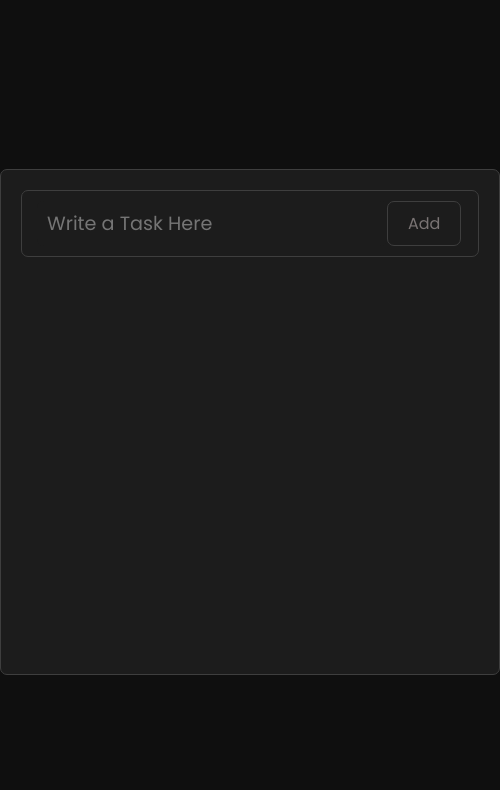
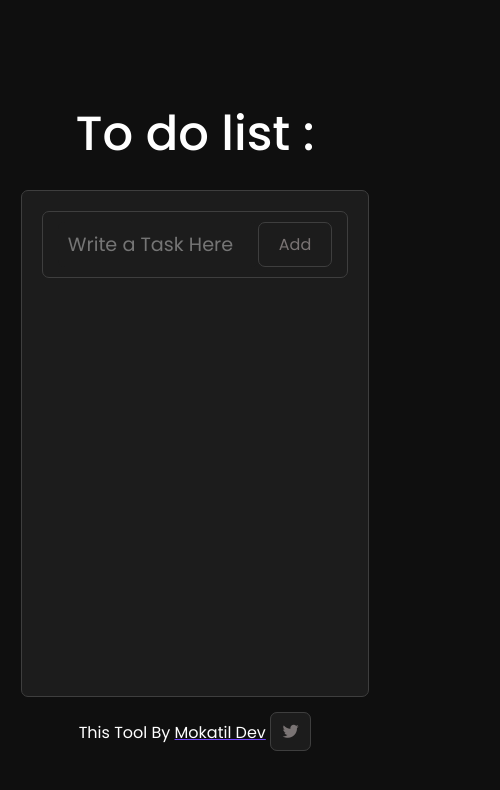
Before and after one commit to MokatilDev/To-do-List, a plain HTML site: page index.html in a window 390 px wide. Shown: the whole page, 500 px wide, since content can reach past the window. Drawn offline with nearby package versions, Linux system fonts and the light colour scheme.

Commit message:
responsive WebSite

```diff
--- a/index.html
+++ b/index.html
@@ -33,10 +33,14 @@
     }
 
     body {
-        display: grid;
-        place-items: center;
+        display: flex;
+        justify-content: center;
+        align-items: center;
+        gap: 20px;
+        flex-direction: column;
         min-height: 100vh;
         background-color: var(--Color-main);
+        padding: 90px 0px;
     }
 
     .To_Do_Liste {
@@ -49,8 +53,9 @@
     }
 
     .Add__Task {
-        width: 100%;
+        min-width: 100%;
         display: flex;
+        justify-content: space-between;
         background-color: var(--Bg-Button);
         padding: 10px 15px;
         border-radius: 7px;
@@ -100,6 +105,7 @@
         margin-top: 15px;
         border-bottom: 1px solid var(--Color-Button);
         padding-bottom: 10px;
+        gap: 20px;
     }
 
     .Single_Task div {
@@ -114,7 +120,7 @@
         font-weight: 400;
     }
 
-    .check{
+    .check {
         background-color: var(--Bg-Button);
         border: solid 1px var(--Boder);
         color: var(--Color-Button);
@@ -124,7 +130,8 @@
         cursor: pointer;
         transition: all 0.3s;
     }
-    .check.active{
+
+    .check.active {
         background-color: #7245fa;
         border: solid 1px #7245fa;
         color: var(--Color-Normal);
@@ -143,10 +150,59 @@
         border-radius: 7px;
         cursor: pointer;
     }
+
+    .Title {
+        color: var(--Color-Normal);
+        font-size: 3rem;
+        font-weight: 500;
+    }
+
+    .Mokatil {
+        color: var(--Color-Normal);
+        font-size: 1rem;
+        font-weight: 400;
+    }
+
+    .Mokatil span {
+        color: var(--Color-Normal);
+        text-decoration: underline var(--Color-Basic);
+        transition: all 0.3s;
+    }
+
+    .uil-twitter {
+        color: var(--Color-Button);
+        background-color: var(--Bg-Button);
+        padding: 5px 10px;
+        font-size: 1.2rem;
+        border-radius: 7px;
+        border: 1px solid var(--Boder);
+        cursor: pointer;
+        transition: all 0.3s;
+    }
+
+    .uil-twitter:hover {
+        color: var(--Color-Normal);
+        background-color: var(--Color-Basic);
+        border: 1px solid var(--Color-Basic);
+    }
+
+    @media only screen and (max-width:534px) {
+        .To_Do_Liste{
+            min-width: 300px;
+        }
+        .Add__Task input{
+
+            width: 200px;
+        }
+        .done{
+            width: 130px;
+        }
+    }
 </style>
 
 
 <body>
+    <h1 class="Title">To do list :</h1>
 
     <main class="To_Do_Liste">
 
@@ -161,6 +217,8 @@
 
 
     </main>
+    <h1 class="Mokatil">This Tool By <span>Mokatil Dev</span> <a href="https://twitter.com/Mokatil_Dev"
+            target="_blank"><i class="uil uil-twitter"></i></a></h1>
     <script src="script.js"></script>
 </body>
 
```
